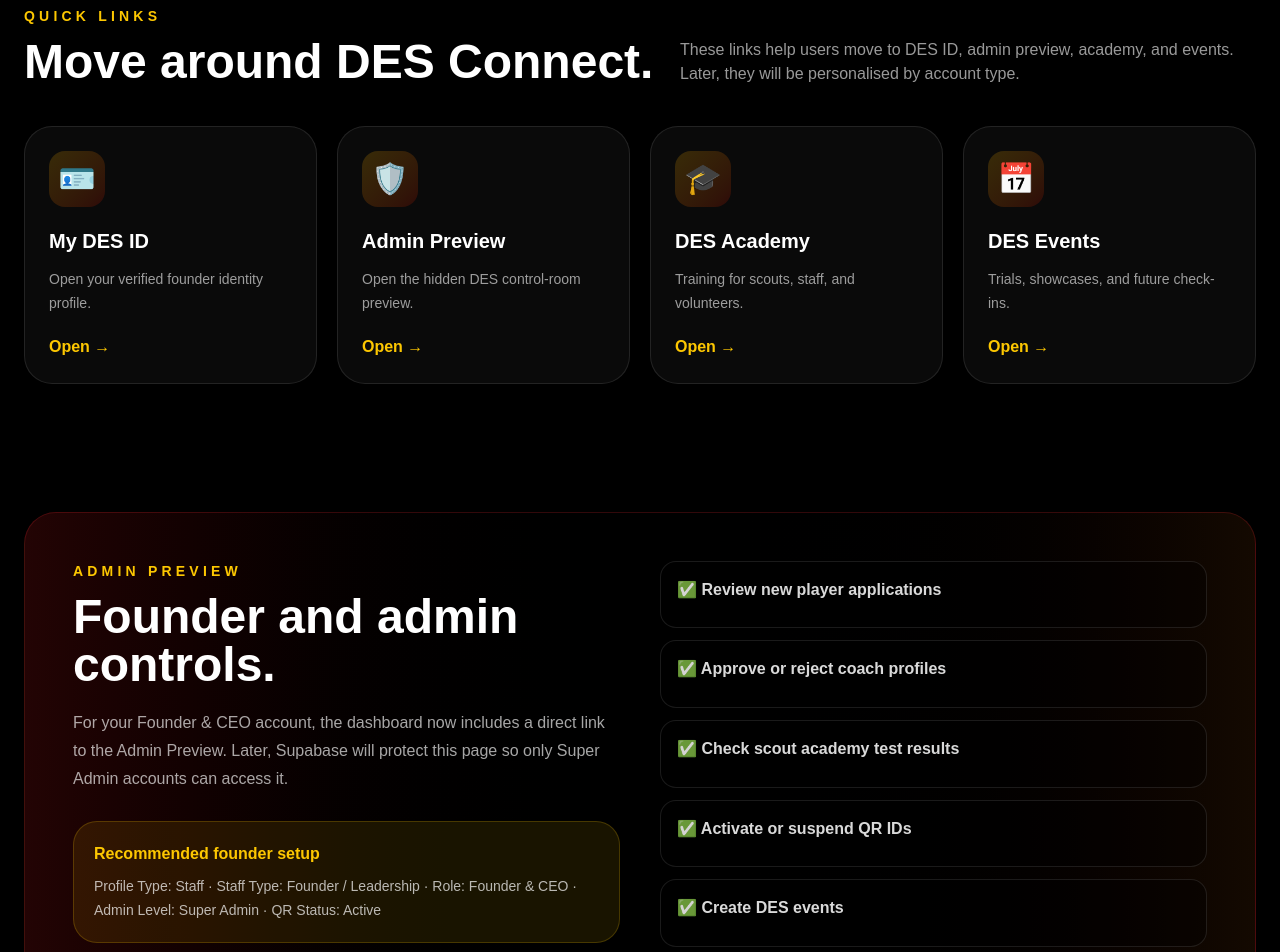
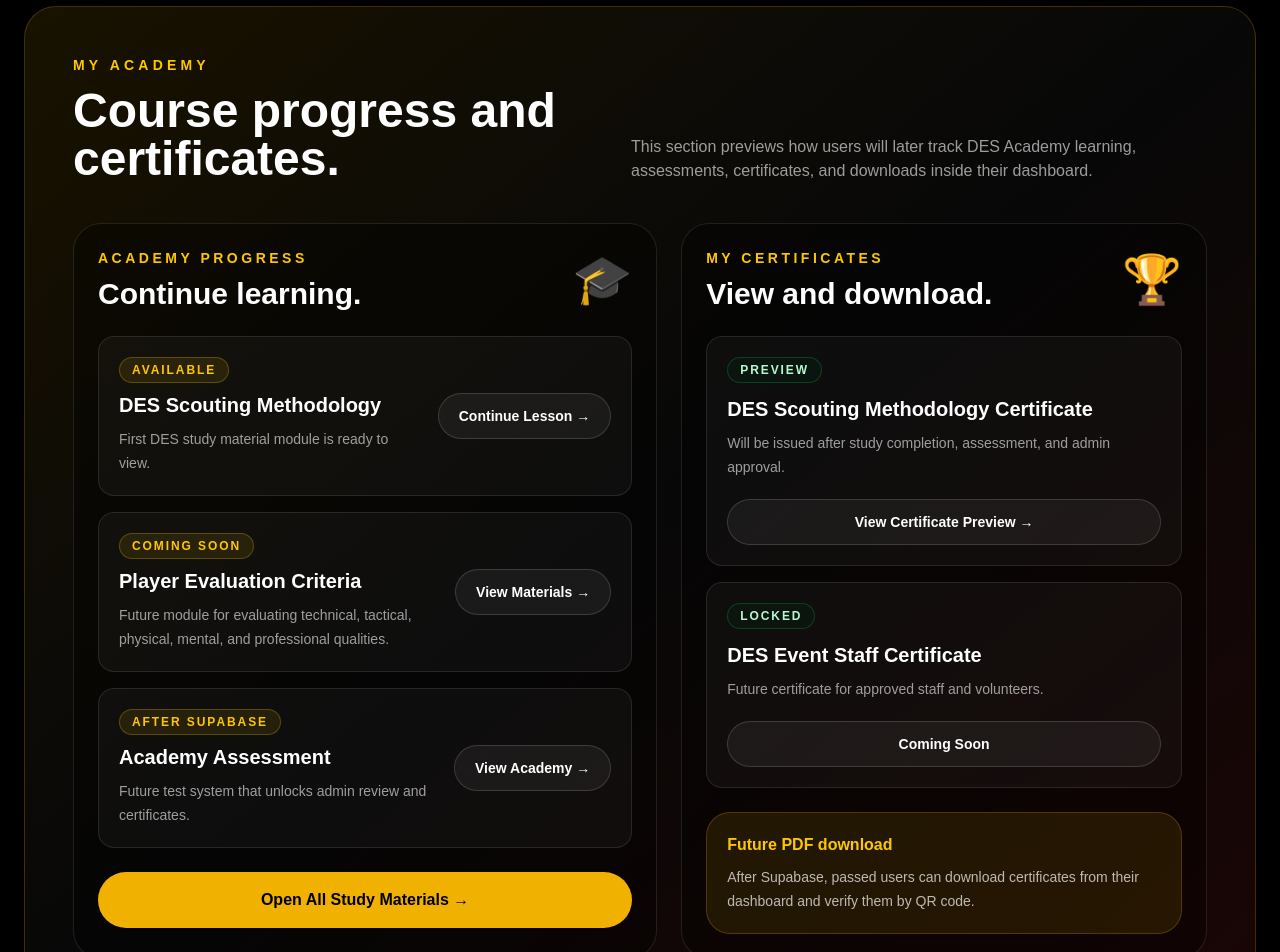
Before and after one commit to milton-992/des-connect, a Next.js app: page /dashboard in a window 1280 px wide. Shown: the part 1700-2652 px from the top of the page. Built offline with nearby package versions, Linux system fonts and the light colour scheme.

Commit message:
Add academy and certificates section to dashboard

```diff
--- a/src/app/dashboard/page.js
+++ b/src/app/dashboard/page.js
@@ -14,7 +14,7 @@
     },
     {
       title: "Academy Progress",
-      value: "Not Started",
+      value: "In Progress",
       icon: "🎓",
       text: "Scouts and staff may need to complete DES Academy training before approval.",
     },
@@ -66,6 +66,47 @@
       text: "Trials, showcases, and future check-ins.",
       link: "/events",
       icon: "📅",
+    },
+  ];
+
+  const academyProgress = [
+    {
+      title: "DES Scouting Methodology",
+      status: "Available",
+      text: "First DES study material module is ready to view.",
+      link: "/academy/materials/scouting-methodology",
+      button: "Continue Lesson →",
+    },
+    {
+      title: "Player Evaluation Criteria",
+      status: "Coming Soon",
+      text: "Future module for evaluating technical, tactical, physical, mental, and professional qualities.",
+      link: "/academy/materials",
+      button: "View Materials →",
+    },
+    {
+      title: "Academy Assessment",
+      status: "After Supabase",
+      text: "Future test system that unlocks admin review and certificates.",
+      link: "/academy",
+      button: "View Academy →",
+    },
+  ];
+
+  const certificates = [
+    {
+      title: "DES Scouting Methodology Certificate",
+      status: "Preview",
+      text: "Will be issued after study completion, assessment, and admin approval.",
+      action: "View Certificate Preview →",
+      link: "/academy/certificates",
+    },
+    {
+      title: "DES Event Staff Certificate",
+      status: "Locked",
+      text: "Future certificate for approved staff and volunteers.",
+      action: "Coming Soon",
+      link: "/academy/certificates",
     },
   ];
 
@@ -124,8 +165,8 @@
 
             <p className="mt-7 max-w-2xl text-lg leading-8 text-white/70">
               This dashboard will become the central area for profiles,
-              approvals, QR identity, academy progress, events, and admin
-              controls.
+              approvals, QR identity, academy progress, certificates, events,
+              and admin controls.
             </p>
           </div>
 
@@ -135,7 +176,8 @@
             </p>
             <p className="mt-3 text-sm leading-6 text-white/70">
               This is visual for now. Later, after Supabase is connected, this
-              page will show real account data and protected admin access.
+              page will show real account data, course progress, certificates,
+              and protected admin access.
             </p>
           </div>
         </div>
@@ -268,6 +310,133 @@
       </section>
 
       <section className="mx-auto max-w-7xl px-6 py-16">
+        <div className="rounded-[2rem] border border-yellow-400/20 bg-gradient-to-br from-yellow-500/10 via-white/[0.03] to-red-900/20 p-8 md:p-12">
+          <div className="mb-10 flex flex-col justify-between gap-5 md:flex-row md:items-end">
+            <div>
+              <p className="text-sm font-bold uppercase tracking-[0.3em] text-yellow-400">
+                My Academy
+              </p>
+
+              <h2 className="mt-3 text-4xl font-black md:text-5xl">
+                Course progress and certificates.
+              </h2>
+            </div>
+
+            <p className="max-w-xl text-white/60">
+              This section previews how users will later track DES Academy
+              learning, assessments, certificates, and downloads inside their
+              dashboard.
+            </p>
+          </div>
+
+          <div className="grid gap-6 lg:grid-cols-[1fr_0.9fr]">
+            <div className="rounded-[1.75rem] border border-white/10 bg-black/35 p-6">
+              <div className="mb-6 flex items-center justify-between gap-4">
+                <div>
+                  <p className="text-sm font-bold uppercase tracking-[0.25em] text-yellow-400">
+                    Academy Progress
+                  </p>
+                  <h3 className="mt-2 text-3xl font-black">
+                    Continue learning.
+                  </h3>
+                </div>
+
+                <div className="text-5xl">🎓</div>
+              </div>
+
+              <div className="grid gap-4">
+                {academyProgress.map((item) => (
+                  <div
+                    key={item.title}
+                    className="rounded-2xl border border-white/10 bg-white/[0.04] p-5"
+                  >
+                    <div className="flex flex-col gap-4 md:flex-row md:items-center md:justify-between">
+                      <div>
+                        <div className="mb-2 inline-flex rounded-full border border-yellow-400/25 bg-yellow-400/10 px-3 py-1 text-xs font-black uppercase tracking-[0.16em] text-yellow-400">
+                          {item.status}
+                        </div>
+
+                        <h4 className="text-xl font-black">{item.title}</h4>
+
+                        <p className="mt-2 text-sm leading-6 text-white/60">
+                          {item.text}
+                        </p>
+                      </div>
+
+                      <a
+                        href={item.link}
+                        className="shrink-0 rounded-full border border-white/15 bg-white/5 px-5 py-3 text-center text-sm font-bold text-white hover:bg-white/10"
+                      >
+                        {item.button}
+                      </a>
+                    </div>
+                  </div>
+                ))}
+              </div>
+
+              <a
+                href="/academy/materials"
+                className="mt-6 block rounded-full bg-yellow-500 px-8 py-4 text-center font-black text-black hover:bg-yellow-400"
+              >
+                Open All Study Materials →
+              </a>
+            </div>
+
+            <div className="rounded-[1.75rem] border border-white/10 bg-black/35 p-6">
+              <div className="mb-6 flex items-center justify-between gap-4">
+                <div>
+                  <p className="text-sm font-bold uppercase tracking-[0.25em] text-yellow-400">
+                    My Certificates
+                  </p>
+                  <h3 className="mt-2 text-3xl font-black">
+                    View and download.
+                  </h3>
+                </div>
+
+                <div className="text-5xl">🏆</div>
+              </div>
+
+              <div className="grid gap-4">
+                {certificates.map((cert) => (
+                  <div
+                    key={cert.title}
+                    className="rounded-2xl border border-white/10 bg-white/[0.04] p-5"
+                  >
+                    <div className="mb-3 inline-flex rounded-full border border-green-500/25 bg-green-950/25 px-3 py-1 text-xs font-black uppercase tracking-[0.16em] text-green-200">
+                      {cert.status}
+                    </div>
+
+                    <h4 className="text-xl font-black">{cert.title}</h4>
+
+                    <p className="mt-2 text-sm leading-6 text-white/60">
+                      {cert.text}
+                    </p>
+
+                    <a
+                      href={cert.link}
+                      className="mt-5 block rounded-full border border-white/15 bg-white/5 px-5 py-3 text-center text-sm font-bold text-white hover:bg-white/10"
+                    >
+                      {cert.action}
+                    </a>
+                  </div>
+                ))}
+              </div>
+
+              <div className="mt-6 rounded-[1.5rem] border border-yellow-400/20 bg-yellow-400/10 p-5">
+                <p className="font-black text-yellow-400">
+                  Future PDF download
+                </p>
+                <p className="mt-2 text-sm leading-6 text-white/70">
+                  After Supabase, passed users can download certificates from
+                  their dashboard and verify them by QR code.
+                </p>
+              </div>
+            </div>
+          </div>
+        </div>
+      </section>
+
+      <section className="mx-auto max-w-7xl px-6 py-16">
         <div className="mb-10 flex flex-col justify-between gap-5 md:flex-row md:items-end">
           <div>
             <p className="text-sm font-bold uppercase tracking-[0.3em] text-yellow-400">
@@ -373,7 +542,7 @@
               <p className="mt-5 text-white/65 leading-7">
                 Once we connect Supabase, this dashboard can show real user
                 profiles, application status, QR codes, academy progress,
-                events, file uploads, and admin approval tools.
+                certificates, events, file uploads, and admin approval tools.
               </p>
             </div>
 
@@ -391,8 +560,8 @@
                 text="DES leadership can approve, reject, or suspend users."
               />
               <FutureRow
-                title="QR profile generation"
-                text="Each approved user receives a unique verified profile."
+                title="Certificate generation"
+                text="Passed users can receive certificates in their dashboard."
               />
               <FutureRow
                 title="Event and academy tracking"
```
